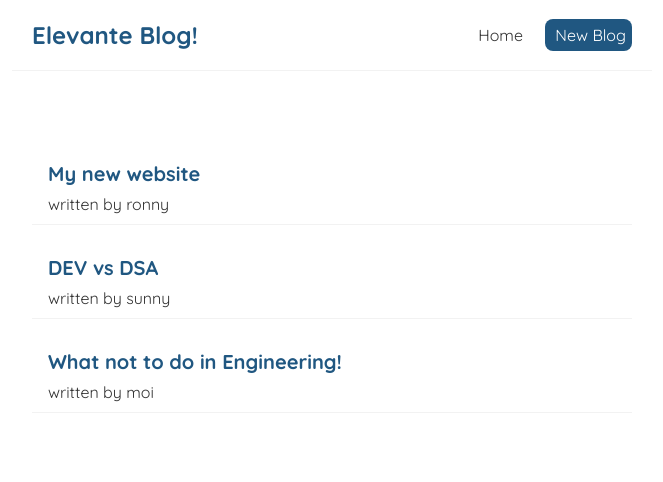
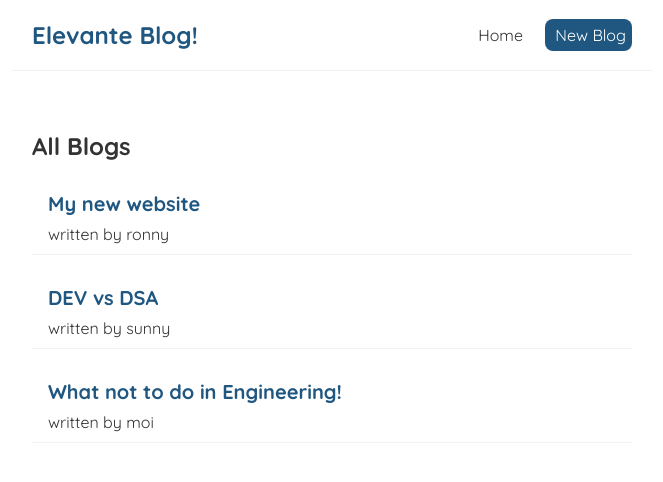
Before and after one commit to rajyashhh/elevante-blog, a React (Create React App) app: page / in a window 1280 px wide. Shown: the top 482 px of the page, without its empty margins (308-971 px from the left). Built offline with nearby package versions, Linux system fonts and the light colour scheme.

Commit message:
learnt props and implemented

```diff
--- a/src/Home.js
+++ b/src/Home.js
@@ -1,4 +1,5 @@
 import { useState } from 'react';
+import BlogList from './bloglist';
 
 
 
@@ -14,12 +15,7 @@
 
     return (
         <div className="home">
-            {blogs.map((blog)=>(
-                <div className="blog-preview" key={blog.id}>
-                    <h2>{blog.title}</h2>
-                    <p>written by {blog.author}</p>
-                </div>
-            ))}
+            <BlogList blogs={blogs} title="All Blogs"/>
         </div>
      );
 }
--- /dev/null
+++ b/src/bloglist.js
@@ -0,0 +1,17 @@
+const BlogList = ({blogs, title}) => {
+    // const blogs = props.blogs;
+    // const title = props.title;
+    return (
+        <div className="blog-list">
+            <h2>{title}</h2>
+            {blogs.map((blog)=>(
+                <div className="blog-preview" key={blog.id}>
+                    <h2>{blog.title}</h2>
+                    <p>written by {blog.author}</p>
+                </div>
+            ))}
+        </div>
+     );
+}
+
+export default BlogList;
```
